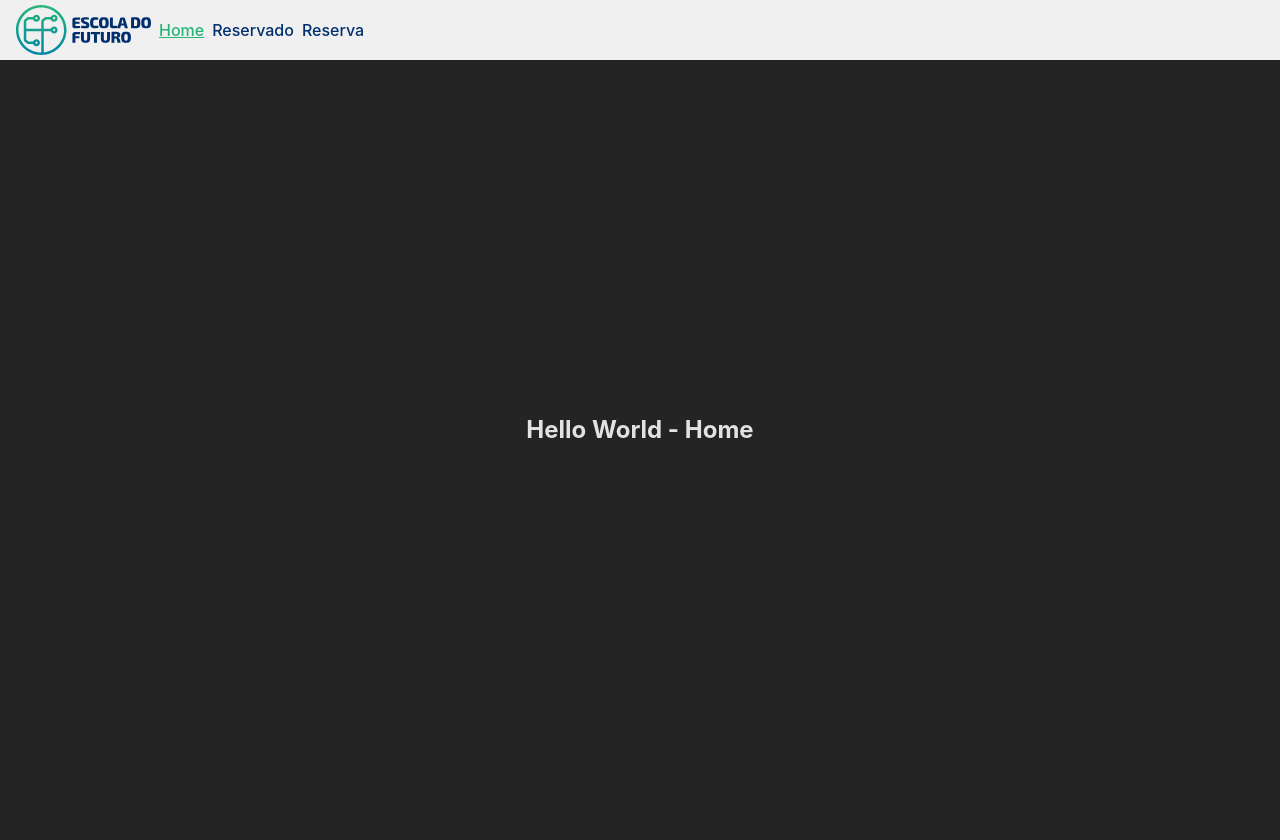
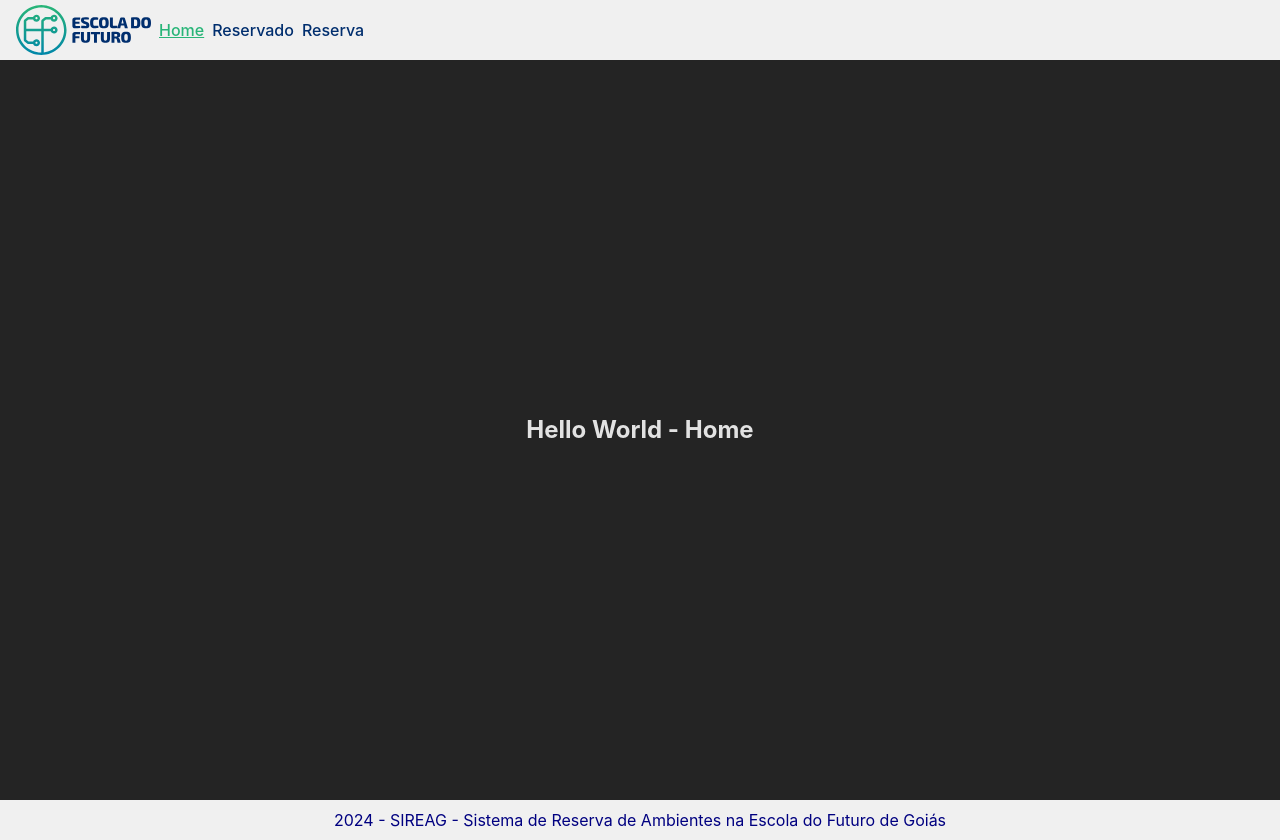
Before and after one commit to valeedimilson/efg_escolaDoFuturo, a React (Vite) app: page / in a window 1280 px wide. Before the commit the page ends 800 px from the top, so only its background shows below. Built offline with nearby package versions, Linux system fonts and the light colour scheme.

Commit message:
adicionado pagina de cadastro e login(paginas PlaceHolder)

```diff
--- /dev/null
+++ b/src/components/footer/footer.tsx
@@ -0,0 +1,15 @@
+import "./styles.css";
+function Footer() {
+  return (
+    <>
+      <footer className="footer">
+        <div>
+          2024 - SIREAG - Sistema de Reserva de Ambientes na Escola do Futuro de
+          Goiás
+        </div>
+      </footer>
+    </>
+  );
+}
+
+export default Footer;
--- /dev/null
+++ b/src/components/footer/styles.css
@@ -0,0 +1,14 @@
+:root {
+  --corFundoFooter: rgb(240, 240, 240);
+  --corFonte: navy;
+}
+.footer {
+  display: flex;
+  width: 100%;
+  height: 40px;
+
+  background-color: var(--corFundoFooter);
+  color: var(--corFonte);
+  justify-content: center;
+  align-items: center;
+}
--- a/src/main.tsx
+++ b/src/main.tsx
@@ -3,10 +3,14 @@ import "./Styles/global.css";
 import { BrowserRouter } from "react-router-dom";
 import NavBar from "./components/navbar/navBar";
 import RotasPaginas from "./components/navbar/RotasPaginas";
+import Footer from "./components/footer/footer";
 
 ReactDOM.createRoot(document.getElementById("root")!).render(
-  <BrowserRouter>
-    <NavBar />
-    <RotasPaginas />
-  </BrowserRouter>
+  <>
+    <BrowserRouter>
+      <NavBar />
+      <RotasPaginas />
+    </BrowserRouter>
+    <Footer />
+  </>
 );
```
